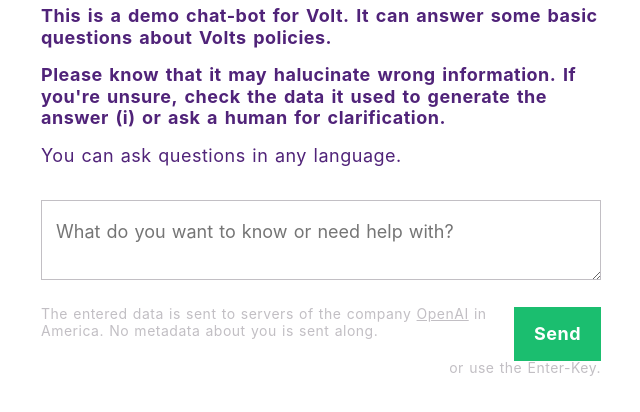
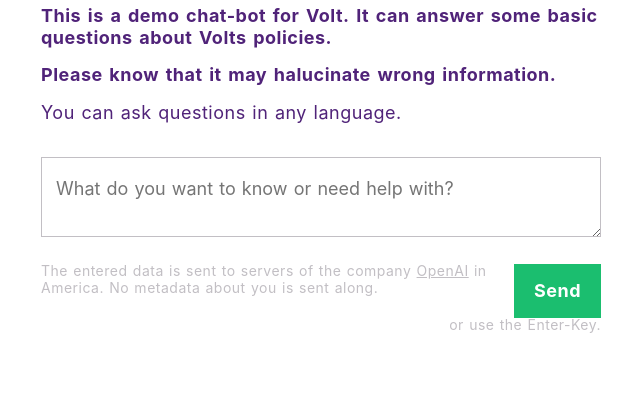
Before and after one commit to voltbonn/chat.volt.link, a website: page frontend/index.html in a window 1280 px wide. Shown: the part 112-524 px from the top of the page, without its empty margins (319-959 px from the left). Drawn offline with Linux system fonts and the light colour scheme; no server answers.

Commit message:
Update index.html

```diff
--- a/frontend/index.html
+++ b/frontend/index.html
@@ -393,7 +393,7 @@
     This is a demo chat-bot for Volt. It can answer some basic questions about Volts policies.
   </strong></p>
   <p><strong>
-    Please know that it may halucinate wrong information. If you're unsure, check the data it used to generate the answer (i) or ask a human for clarification.
+    Please know that it may halucinate wrong information.
   </strong></p>
   <p>You can ask questions in any language.</p>
 
```
